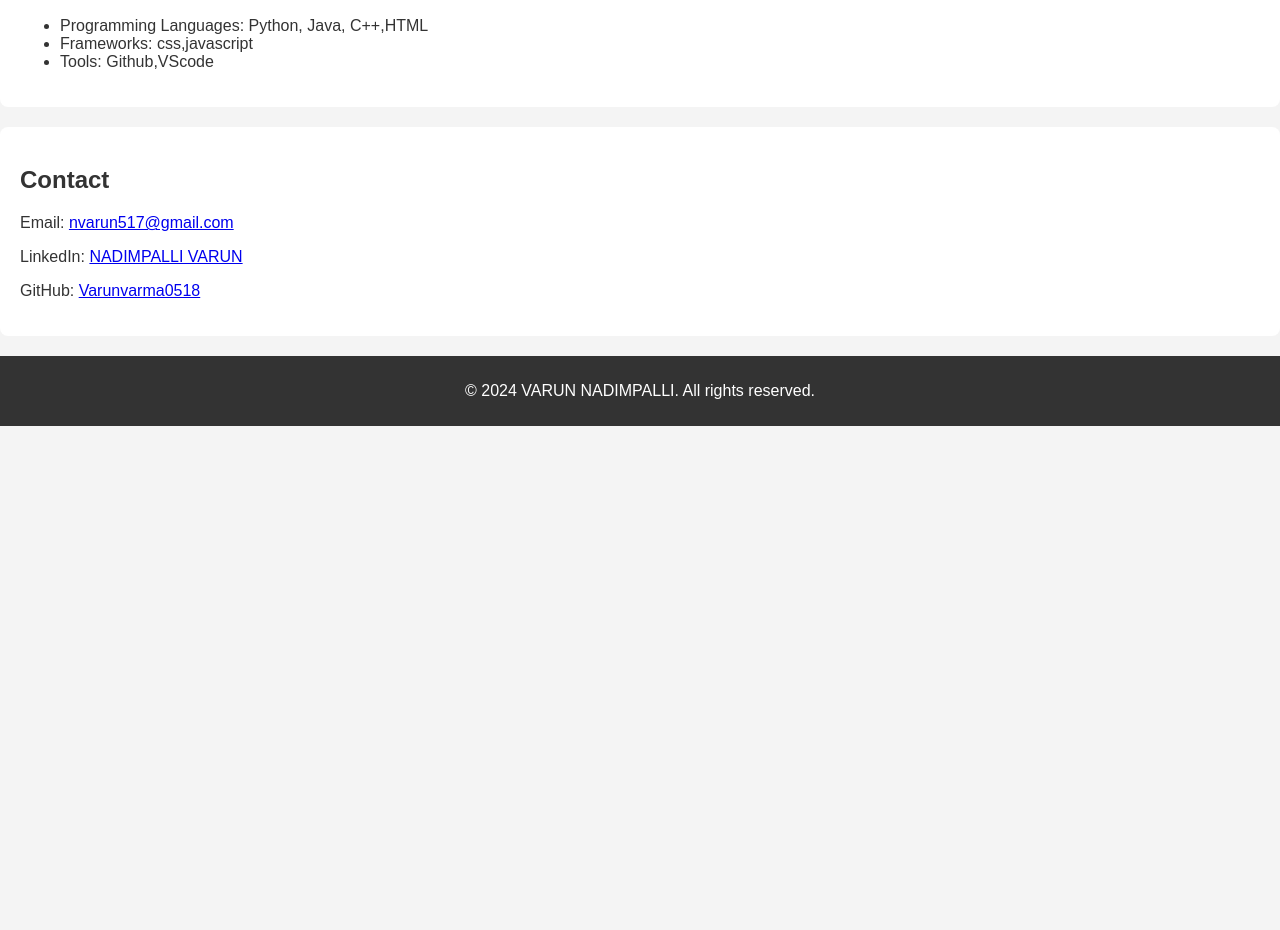
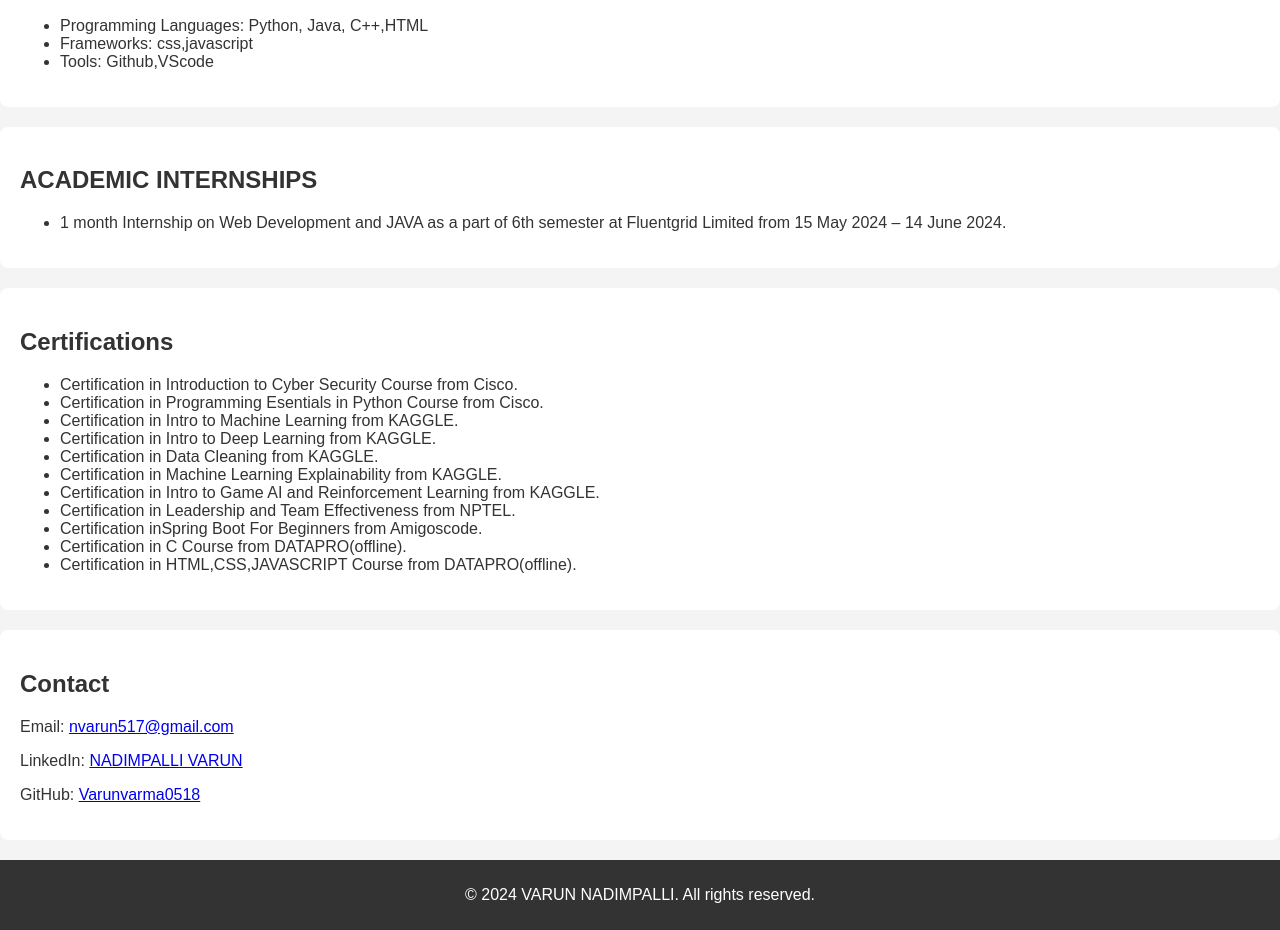
Before and after one commit to Varunvarma0518/nadimpalli-varun.github.io, a plain HTML site: page index.html in a window 1280 px wide. Shown: the part 487-1417 px from the top of the page. Before the commit the page ends 913 px from the top, so only its background shows below. Drawn offline with Linux system fonts and the light colour scheme.

Commit message:
Add files via upload

```diff
--- a/index.html
+++ b/index.html
@@ -16,6 +16,8 @@
         <ul>
             <li><a href="#about">About Me</a></li>
             <li><a href="#skills">Skills</a></li>
+            <li><a href="#academic internships">ACADEMIC INTERNSHIPS</a></li>
+            <li><a href="#certifications">Certifications</a></li>
             <li><a href="#contact">Contact</a></li>
         </ul>
     </nav>
@@ -38,6 +40,32 @@
             <li>Tools: Github,VScode</li>
         </ul>
     </section>
+    <section id="academic internships">
+        <h2>ACADEMIC INTERNSHIPS</h2>
+        <ul>
+            <li>1 month Internship on Web Development and JAVA as a part of 6th semester at Fluentgrid Limited from 15 May 2024 – 14 June 2024. </li>
+
+        </ul>
+    </section>
+    <section id="certifications">
+        <h2>Certifications</h2>
+        <ul>
+
+            <li>Certification in Introduction to Cyber Security Course from Cisco. </li>
+            <li>Certification in Programming Esentials in Python Course from Cisco. </li>
+            <li>Certification in Intro to Machine Learning from KAGGLE. </li>
+            <li>Certification in Intro to Deep Learning from KAGGLE. </li>
+            <li>Certification in Data Cleaning from KAGGLE. </li>
+            <li>Certification in Machine Learning Explainability from KAGGLE.</li>
+            <li>Certification in Intro to Game AI and Reinforcement Learning from KAGGLE. </li>
+            <li>Certification in Leadership and Team Effectiveness from NPTEL. </li>
+            <li>Certification inSpring Boot For Beginners from Amigoscode. </li>
+            <li>Certification in C Course from DATAPRO(offline). </li>
+            <li>Certification in HTML,CSS,JAVASCRIPT Course from DATAPRO(offline). </li>
+
+
+        </ul>
+    </section>
 
     <section id="contact">
         <h2>Contact</h2>
```
